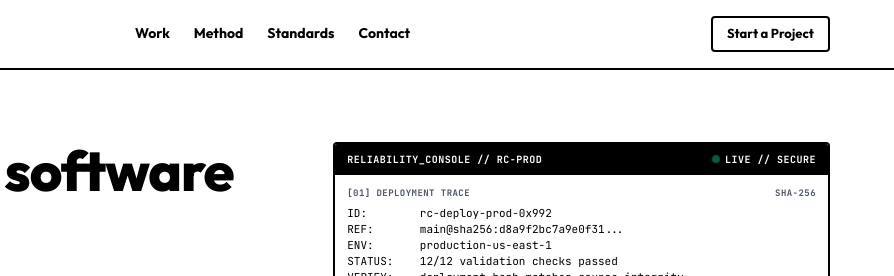
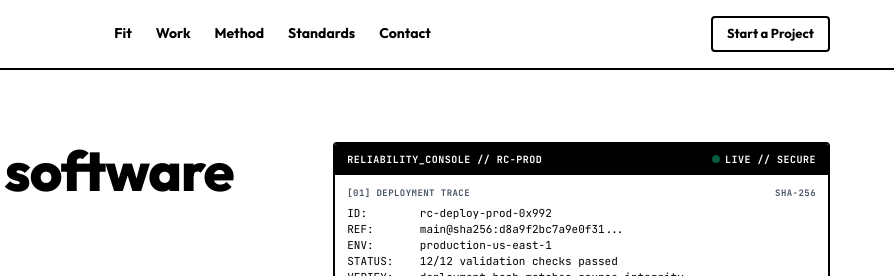
Before and after one commit to Radical-Coder/radical-codes-site, a website: page index.html in a window 1280 px wide. Shown: the top 276 px of the page, 386-1280 px from the left. Drawn offline with Linux system fonts and the light colour scheme.

Commit message:
Expose fit matrix in navigation

```diff
--- a/index.html
+++ b/index.html
@@ -908,6 +908,7 @@
         </a>
 
         <nav class="site-nav">
+          <a href="#fit" class="nav-link" id="nav-link-fit">Fit</a>
           <a href="#work" class="nav-link" id="nav-link-work">Work</a>
           <a href="#method" class="nav-link" id="nav-link-method">Method</a>
           <a href="#standards" class="nav-link" id="nav-link-standards">Standards</a>
```
